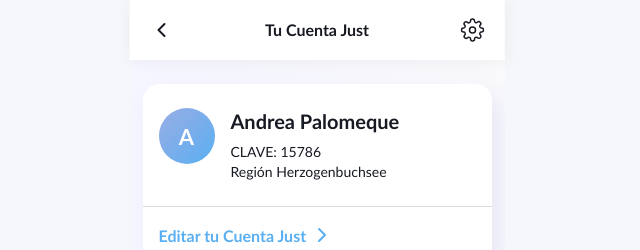
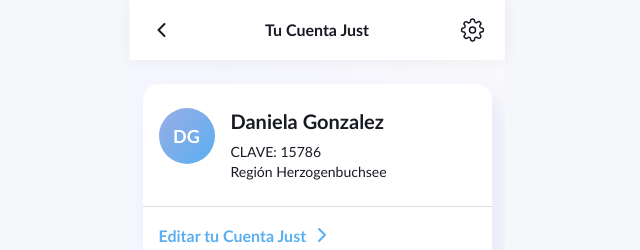
Before and after one commit to krikodium-personal/just-abandono-prototipo, a plain HTML site: page index.html in a window 1280 px wide. Shown: the top 250 px of the page, 323-963 px from the left. Drawn offline with Linux system fonts and the light colour scheme.

Commit message:
Add files via upload

```diff
--- a/index.html
+++ b/index.html
@@ -389,9 +389,9 @@
       <div style="padding:24px 16px;">
         <div style="display:flex;gap:16px;align-items:flex-start;">
           <!-- Avatar placeholder -->
-          <div style="width:56px;height:56px;border-radius:50%;background:linear-gradient(135deg,#99ADE5,#5AAFF1);flex-shrink:0;display:flex;align-items:center;justify-content:center;font-size:22px;color:white;font-weight:700;font-family:var(--font);">A</div>
+          <div style="width:56px;height:56px;border-radius:50%;background:linear-gradient(135deg,#99ADE5,#5AAFF1);flex-shrink:0;display:flex;align-items:center;justify-content:center;font-size:22px;color:white;font-weight:700;font-family:var(--font);font-size:18px;">DG</div>
           <div style="flex:1;">
-            <div style="font-size:20px;font-weight:700;color:#171A22;line-height:26px;margin-bottom:8px;">Andrea Palomeque</div>
+            <div style="font-size:20px;font-weight:700;color:#171A22;line-height:26px;margin-bottom:8px;">Daniela Gonzalez</div>
             <div style="font-size:14px;font-weight:500;color:#171A22;line-height:20px;">CLAVE: 15786</div>
             <div style="font-size:14px;font-weight:500;color:#171A22;line-height:20px;">Región Herzogenbuchsee</div>
           </div>
```
